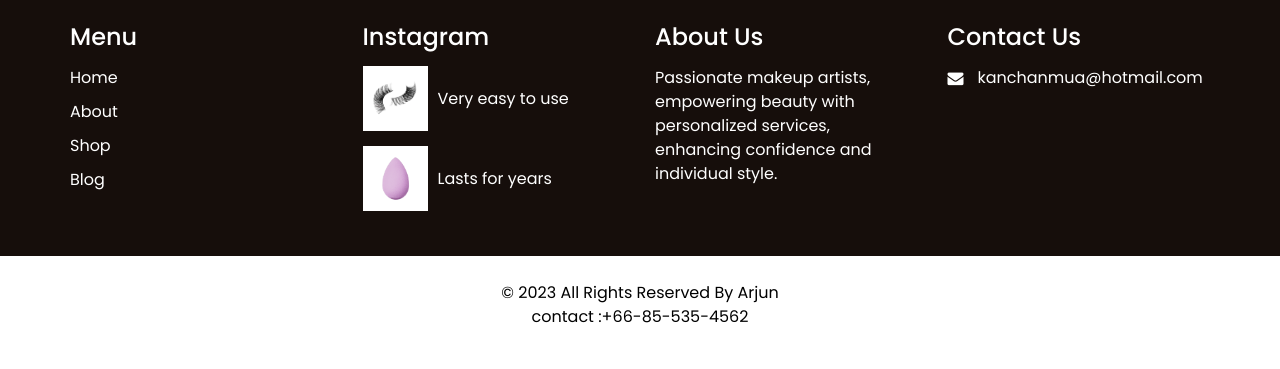
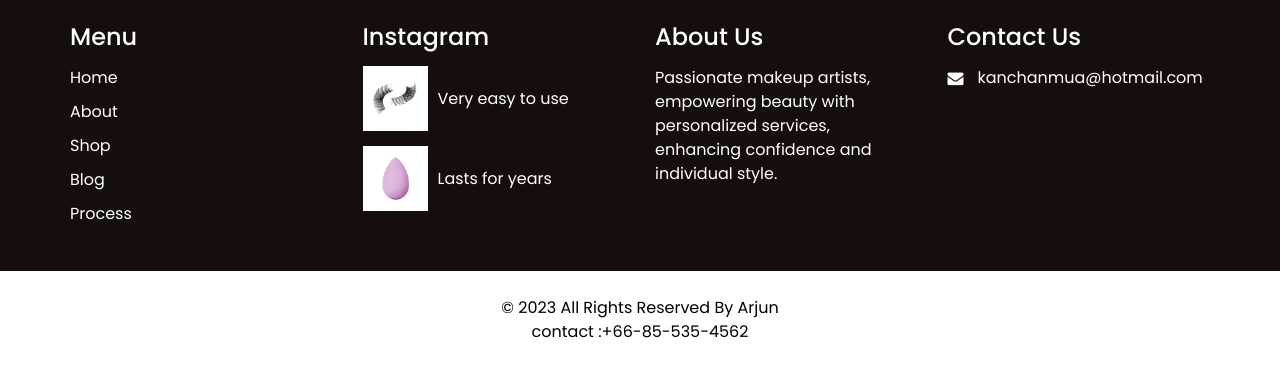
Before and after one commit to 7mvdx/KanchanK, a plain HTML site: page blog.html in a window 1280 px wide. Shown: the part 1037-1406 px from the top of the page. Drawn offline with nearby package versions, Linux system fonts and the light colour scheme.

Commit message:
Update blog.html

```diff
--- a/blog.html
+++ b/blog.html
@@ -51,6 +51,7 @@
                 <a href="about.html">About</a>
                 <a href="shop.html">Shop</a>
                 <a href="blog.html">Blog</a>
+                <a href="process.html">Process</a>
               </div>
             </div>
           </div>
@@ -271,6 +272,7 @@
               <a href="about.html">About</a>
               <a href="shop.html">Shop</a>
               <a href="blog.html">Blog</a>
+              <a href="process.html">Process</a>
             </div>
           </div>
         </div>
```
